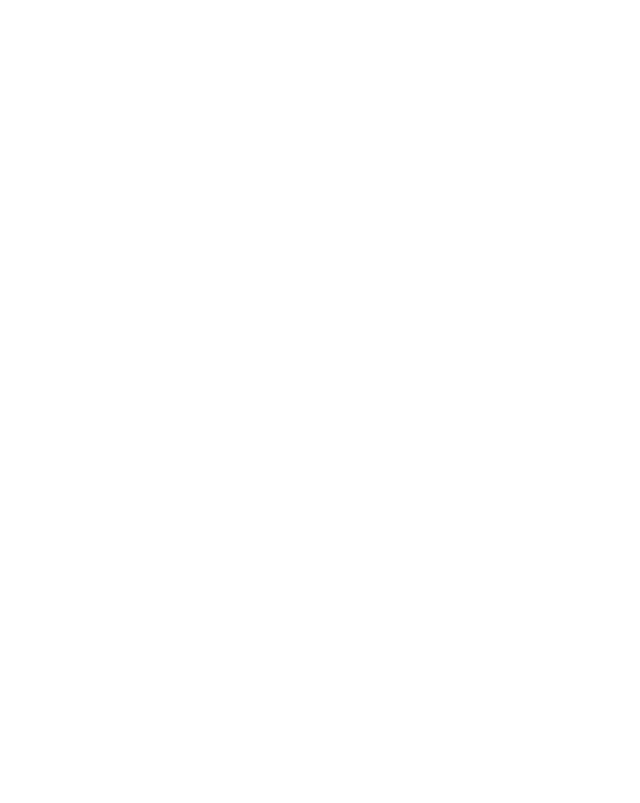
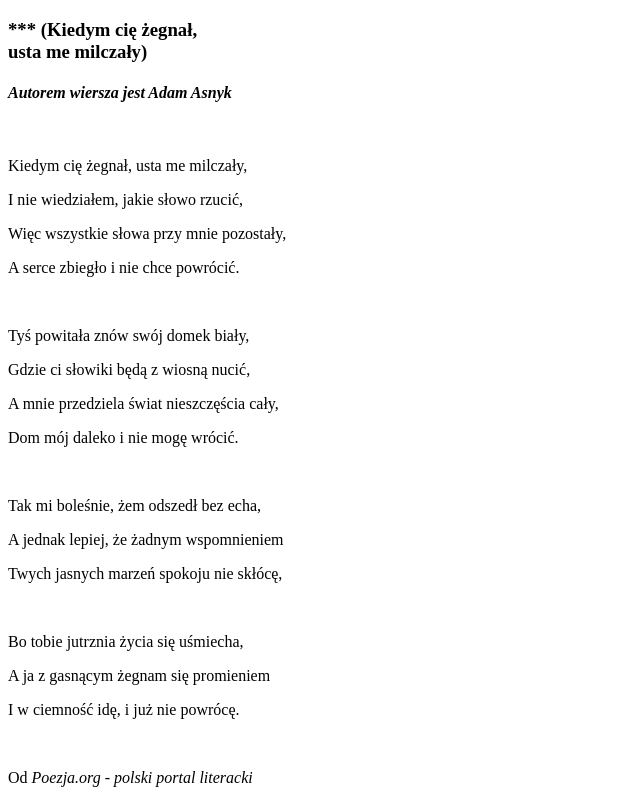
Before and after one commit to B7atis/Learning_Git_2.1, a plain HTML site: page index.html in a window 1280 px wide. Shown: the whole page, without its empty margins (0-640 px from the left). Drawn offline with Linux system fonts and the light colour scheme; a web font is replaced by a local one.

Commit message:
Add page content

```diff
--- a/index.html
+++ b/index.html
@@ -2,10 +2,40 @@
 <html lang="en">
   <head>
       <meta charset="utf-8">
-      <title>My first website</title>
+      <title>First project with git</title>
+      <link rel="preconnect" href="https://fonts.gstatic.com">
+      <link rel="stylesheet" href="https://fonts.googleapis.com/css2?family=Ballet&display=swap">
       <link rel="stylesheet" href="style.css">
   </head>
   <body>
-
+    <section class="poem">
+        <div class=" container">
+            <div class="poem-inner">
+                <h3 class="section-title"><b>*** (Kiedym cię żegnał,<br>usta me milczały)</b></h3>
+                <h4 class="section-subtitle"><em>Autorem wiersza jest Adam Asnyk</em></h4><br>
+                    <p>Kie­dym cię że­gnał, usta me mil­cza­ły,</p>
+                    <p>I nie wie­dzia­łem, ja­kie sło­wo rzu­cić,</p>
+                    <p>Więc wszyst­kie sło­wa przy mnie po­zo­sta­ły,</p>
+                    <p>A ser­ce zbie­gło i nie chce po­wró­cić.</p><br>
+                    <p>Tyś po­wi­ta­ła znów swój do­mek bia­ły,</p>
+                    <p>Gdzie ci sło­wi­ki będą z wio­sną nu­cić,</p>
+                    <p>A mnie prze­dzie­la świat nie­szczę­ścia cały,</p>
+                    <p>Dom mój da­le­ko i nie mogę wró­cić.</p><br>
+                    <p>Tak mi bo­le­śnie, żem od­szedł bez echa,</p>
+                    <p>A jed­nak le­piej, że żad­nym wspo­mnie­niem</p>
+                    <p>Twych ja­snych ma­rzeń spo­ko­ju nie skłó­cę,</p><br>
+                    <p>Bo to­bie jutrz­nia ży­cia się uśmie­cha,</p>
+                    <p>A ja z ga­sną­cym że­gnam się pro­mie­niem</p>
+                    <p>I w ciem­ność idę, i już nie po­wró­cę. </p><br>
+            </div>
+        </div>
+    </section>
+    <section class="footer">
+        <div class="container">
+			<div class="footer-inner">
+				<p>Od <em>Poezja.org - polski portal literacki</em></p>
+            </div>
+		</div>
+    </section>
   </body>
 </html>
```
